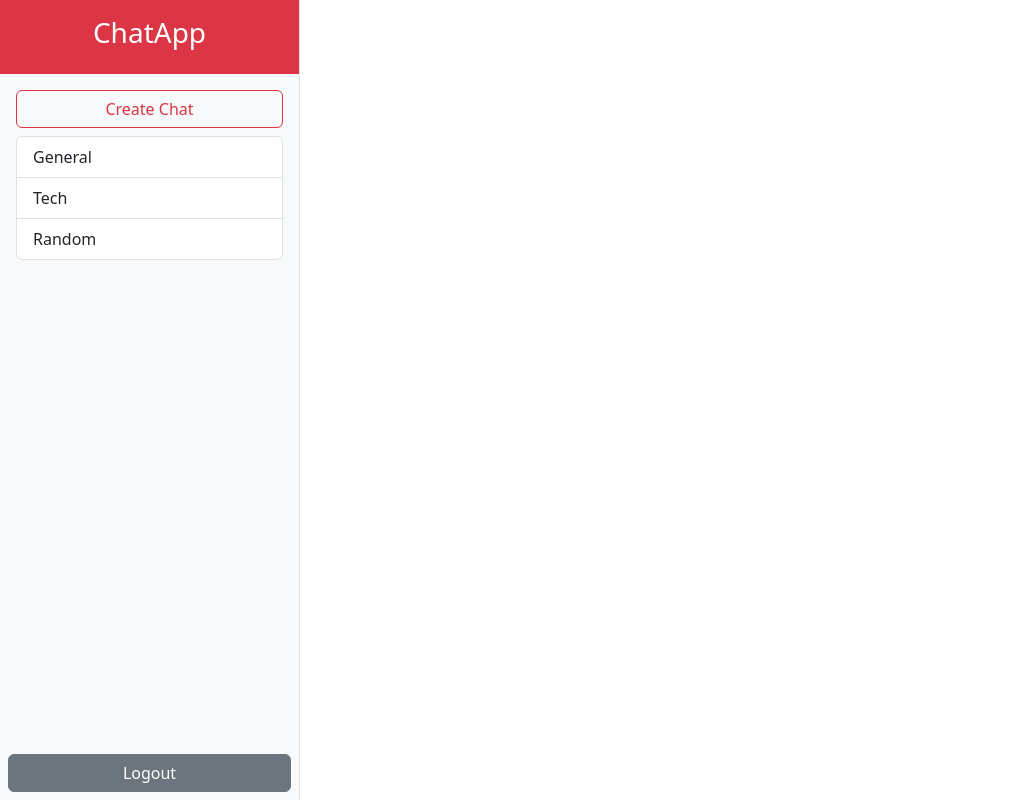
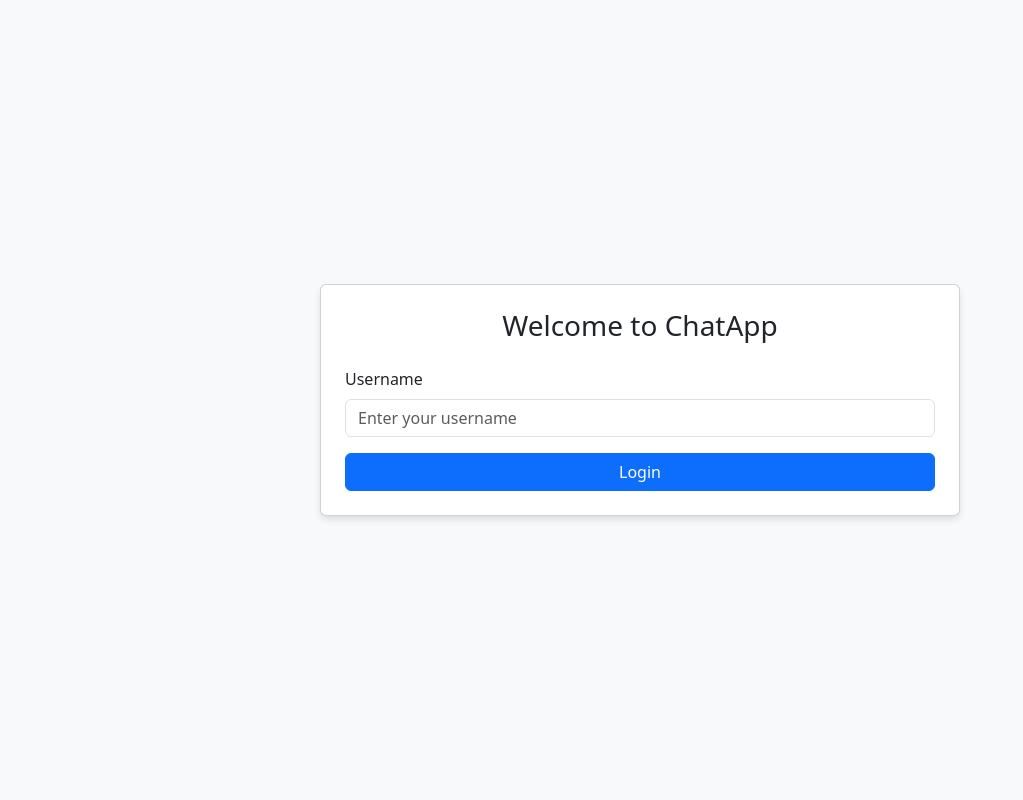
Before and after one commit to gvanastasov/example-chat-app, a Vue app in the folder src/client/: page /login in a window 1280 px wide. Shown: the whole page, without its empty margins (0-1023 px from the left). Built offline with nearby package versions, Linux system fonts and the light colour scheme.

Commit message:
add central storage, user store and login

```diff
--- a/src/client/package.json
+++ b/src/client/package.json
@@ -11,6 +11,7 @@
   "dependencies": {
     "bootstrap": "^5.3.3",
     "bootstrap-vue-3": "^0.5.1",
+    "pinia": "^2.2.6",
     "socket.io-client": "^4.8.1",
     "vue": "^3.5.12",
     "vue-router": "^4.4.5"
--- a/src/client/src/App.vue
+++ b/src/client/src/App.vue
@@ -1,78 +1,3 @@
 <template>
-  <div class="app-container d-flex">
-    <!-- Sidebar -->
-    <aside class="sidebar bg-light border-end">
-      <div class="logo p-3 text-center bg-danger text-white mb-3">
-        <h3>ChatApp</h3>
-      </div>
-      <div class="chat-list px-3">
-        <b-button variant="outline-danger" class="w-100 mb-2" @click="createChat">
-            Create Chat
-        </b-button>
-        <b-list-group>
-          <router-link
-            v-for="chat in chats"
-            :key="chat.id"
-            :to="{ name: 'Chatroom', params: { id: chat.id } }"
-            class="list-group-item list-group-item-action"
-          >
-            {{ chat.name }}
-          </router-link>
-        </b-list-group>
-      </div>
-      <b-button class="mt-auto w-auto mb-2 mx-2" @click="createChat">
-        Logout
-      </b-button>
-    </aside>
-
-    <!-- Main Content Area -->
-    <c-page>
-      <router-view />
-    </c-page>
-  </div>
+  <router-view></router-view>
 </template>
-
-<script>
-import { ref } from 'vue';
-import CPage from './components/CPage.vue';
-
-export default {
-  components: { CPage },
-  setup() {
-    const chats = ref([
-      { id: 1, name: 'General' },
-      { id: 2, name: 'Tech' },
-      { id: 3, name: 'Random' },
-    ]);
-    const selectedChatId = ref(null);
-
-    const login = () => alert('Login functionality coming soon!');
-    const logout = () => alert('Logout functionality coming soon!');
-    const createChat = () => alert('Create Chat functionality coming soon!');
-    const selectChat = (id) => {
-      selectedChatId.value = id;
-    };
-
-    return {
-      chats,
-      selectedChatId,
-      login,
-      logout,
-      createChat,
-      selectChat,
-    };
-  },
-};
-</script>
-
-<style>
-.app-container {
-  height: 100vh;
-}
-.sidebar {
-  width: 300px;
-  display: flex;
-  flex-direction: column;
-  overflow-y: auto;
-}
-</style>
--- a/src/client/src/components/SChatroom.vue
+++ b/src/client/src/components/SChatroom.vue
@@ -27,27 +27,38 @@
 import { ref, onMounted, onUnmounted } from 'vue';
 import { useRoute } from 'vue-router';
 import { io } from 'socket.io-client';
+import { useUserStore } from '../stores/user'; // Import the user store
 
 export default {
   setup() {
+    // Access the current route and chat ID
     const route = useRoute();
     const chatId = route.params.id;
+
+    // Access the user store
+    const userStore = useUserStore();
+    const user = userStore.user; // Get the current user from Pinia store
+
     const socket = ref(null);
     const messages = ref([]);
     const newMessage = ref('');
 
+    // Send message function
     const sendMessage = () => {
       if (newMessage.value.trim()) {
-          const message = { user: 'User', text: newMessage.value, chatId };
+        // Send the message with the current user's name
+        const message = { user: user ? user.name : 'Anonymous', text: newMessage.value, chatId };
         socket.value.emit('chat_message', message);
         newMessage.value = '';
       }
     };
 
+    // Set up socket connection when component is mounted
     onMounted(() => {
       socket.value = io('http://localhost:5173', {
         path: '/ws',
       });
+
       socket.value.on('chat_message', (message) => {
         if (message.chatId === chatId) {
           messages.value.push(message);
@@ -55,6 +66,7 @@
       });
     });
 
+    // Clean up the socket connection when the component is unmounted
     onUnmounted(() => {
       if (socket.value) socket.value.disconnect();
     });
--- /dev/null
+++ b/src/client/src/components/pages/PHome.vue
@@ -0,0 +1,78 @@
+<template>
+  <div class="app-container d-flex">
+    <!-- Sidebar -->
+    <aside class="sidebar bg-light border-end">
+      <div class="logo p-3 text-center bg-danger text-white mb-3">
+        <h3>ChatApp</h3>
+      </div>
+      <div class="chat-list px-3">
+        <b-button variant="outline-danger" class="w-100 mb-2" @click="createChat">
+            Create Chat
+        </b-button>
+        <b-list-group>
+          <router-link
+            v-for="chat in chats"
+            :key="chat.id"
+            :to="{ name: 'Chatroom', params: { id: chat.id } }"
+            class="list-group-item list-group-item-action"
+          >
+            {{ chat.name }}
+          </router-link>
+        </b-list-group>
+      </div>
+      <b-button class="mt-auto w-auto mb-2 mx-2" @click="createChat">
+        Logout
+      </b-button>
+    </aside>
+
+    <!-- Main Content Area -->
+    <c-page>
+      <router-view />
+    </c-page>
+  </div>
+</template>
+
+<script>
+import { ref } from 'vue';
+import CPage from '../CPage.vue';
+
+export default {
+  components: { CPage },
+  setup() {
+    const chats = ref([
+      { id: 1, name: 'General' },
+      { id: 2, name: 'Tech' },
+      { id: 3, name: 'Random' },
+    ]);
+    const selectedChatId = ref(null);
+
+    const login = () => alert('Login functionality coming soon!');
+    const logout = () => alert('Logout functionality coming soon!');
+    const createChat = () => alert('Create Chat functionality coming soon!');
+    const selectChat = (id) => {
+      selectedChatId.value = id;
+    };
+
+    return {
+      chats,
+      selectedChatId,
+      login,
+      logout,
+      createChat,
+      selectChat,
+    };
+  },
+};
+</script>
+
+<style>
+.app-container {
+  height: 100vh;
+}
+.sidebar {
+  width: 300px;
+  display: flex;
+  flex-direction: column;
+  overflow-y: auto;
+}
+</style>
--- /dev/null
+++ b/src/client/src/components/pages/PLogin.vue
@@ -0,0 +1,57 @@
+<template>
+    <div class="landing-page d-flex justify-content-center align-items-center vh-100">
+      <div class="card p-4 w-50">
+        <h3 class="text-center mb-4">Welcome to ChatApp</h3>
+        <form @submit.prevent="handleLogin">
+          <div class="mb-3">
+            <label for="username" class="form-label">Username</label>
+            <b-form-input
+              id="username"
+              v-model="username"
+              placeholder="Enter your username"
+            />
+          </div>
+          <b-button type="submit" variant="primary" class="w-100">
+            Login
+          </b-button>
+        </form>
+      </div>
+    </div>
+  </template>
+
+  <script>
+  import { ref } from 'vue';
+  import { useUserStore } from '../../stores/user';
+  import { useRouter } from 'vue-router';
+
+  export default {
+    setup() {
+      const username = ref('');
+      const userStore = useUserStore();
+      const router = useRouter();
+
+      const handleLogin = () => {
+        if (username.value.trim()) {
+          userStore.login(username.value); // Call the fake login
+          router.push('/chat/1'); // Redirect to the first chat room
+        } else {
+          alert('Please enter a username!');
+        }
+      };
+
+      return {
+        username,
+        handleLogin,
+      };
+    },
+  };
+  </script>
+
+  <style scoped>
+  .landing-page {
+    background-color: #f8f9fa;
+  }
+  .card {
+    box-shadow: 0 4px 6px rgba(0, 0, 0, 0.1);
+  }
+  </style>
--- a/src/client/src/main.js
+++ b/src/client/src/main.js
@@ -1,9 +1,11 @@
 import { createApp } from 'vue'
+
 import App from './App.vue'
 import { router } from './router';
+import { pinia } from './store';
 
 import 'bootstrap/dist/css/bootstrap.css';
 import 'bootstrap-vue-3/dist/bootstrap-vue-3.css';
 import BootstrapVue3 from 'bootstrap-vue-3';
 
-createApp(App).use(BootstrapVue3).use(router).mount('#app')
+createApp(App).use(BootstrapVue3).use(pinia).use(router).mount('#app')
--- a/src/client/src/router.js
+++ b/src/client/src/router.js
@@ -1,16 +1,45 @@
 import { createRouter, createWebHistory } from 'vue-router';
+
+import { useUserStore } from './stores/user';
+
+import PLogin from './components/pages/PLogin.vue';
+import PHome from './components/pages/PHome.vue';
 import SChatroom from './components/SChatroom.vue';
 
 const routes = [
     {
-      path: '/chat/:id',
-      name: 'Chatroom',
-      component: SChatroom,
-      props: true,
+        path: '/login',
+        name: 'Login',
+        component: PLogin,
+    },
+    {
+      path: '/',
+      name: 'Home',
+      component: PHome,
+      children: [
+        {
+            path: 'chat/:id',
+            name: 'Chatroom',
+            component: SChatroom,
+            props: true,
+        }
+      ]
     },
   ];
 
-export const router = createRouter({
+const router = createRouter({
   history: createWebHistory(),
   routes,
 });
+
+router.beforeEach((to, _from, next) => {
+    const userStore = useUserStore();
+    // todo: add support for return url
+    if (to.name !== 'Login' && !userStore.user) {
+      next({ name: 'Login' });
+    } else {
+      next();
+    }
+});
+
+export { router };
--- /dev/null
+++ b/src/client/src/store.js
@@ -0,0 +1,3 @@
+import { createPinia } from 'pinia';
+
+export const pinia = createPinia();
--- /dev/null
+++ b/src/client/src/stores/user.js
@@ -0,0 +1,18 @@
+import { defineStore } from 'pinia';
+
+export const useUserStore = defineStore('user', {
+  state: () => ({
+    user: null,
+  }),
+  actions: {
+    login(username) {
+      this.user = {
+        id: 1,
+        name: username,
+      };
+    },
+    logout() {
+      this.user = null;
+    },
+  },
+});
```
Also changed, not shown: 1 other file (tests, documents, lock files or other folders). Lines whose indentation alone changed are shown as unchanged.
